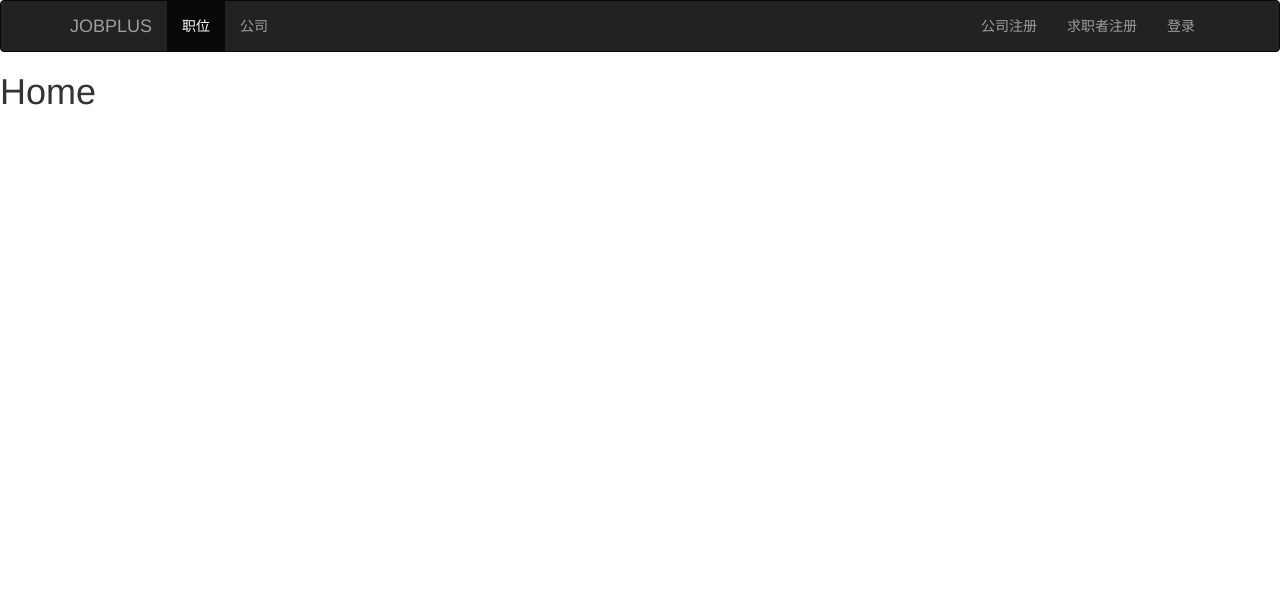
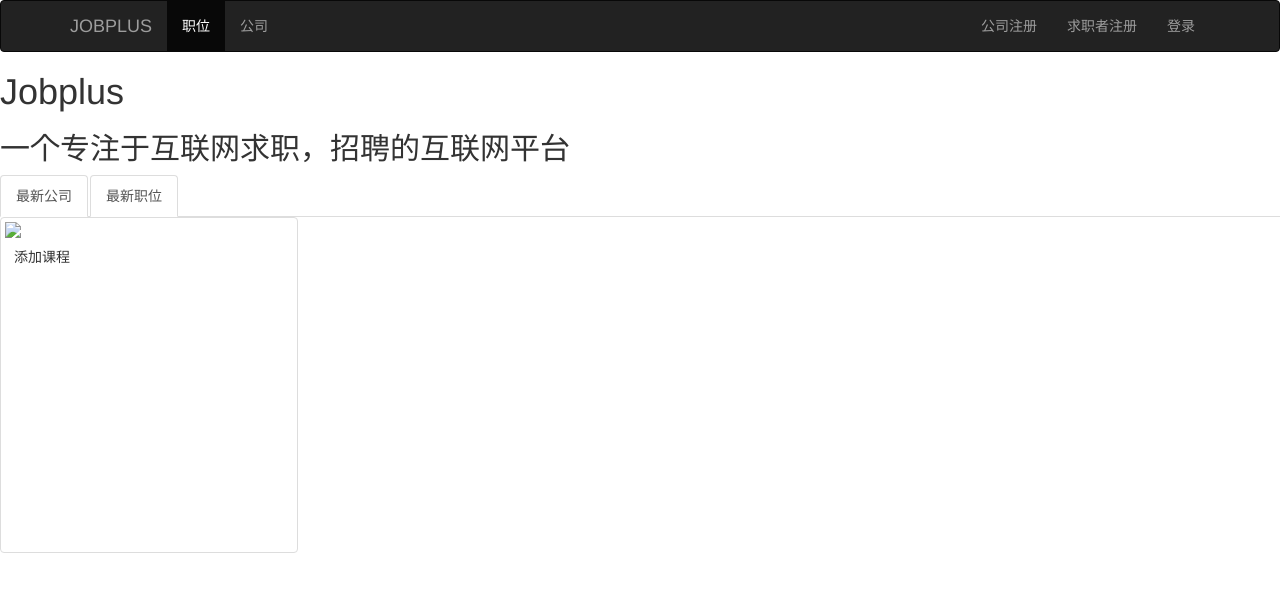
Before and after one commit to teawithme/jobplus6-11, a Flask app: template jobplus/templates/index.html in a window 1280 px wide. Shown: the top 592 px of the page. Run offline with Flask 2, Linux system fonts and the light colour scheme; the template is opened without the code that fills it, so the values that code supplies are empty; some libraries are stand-ins or nearby versions.

Commit message:
add slogan

```diff
--- a/jobplus/templates/index.html
+++ b/jobplus/templates/index.html
@@ -3,5 +3,21 @@
 {% block title %}Home{% endblock %}
 
 {% block body %}
-<h1>Home</h1>
+<div class='slogan-container'>
+    <h1>Jobplus</h1>
+    <h2>一个专注于互联网求职，招聘的互联网平台</h2>
+</div>
+<ul class="nav nav-tabs list-title">
+    <li role="presentation" class="active"><a href="#">最新公司</a></li>
+    <li role="presentation" class="active"><a href="#">最新职位</a></li>
+</ul>
+<div class="row">
+    <div class="col-sm-6 col-md-4 col-lg-3">
+        <div class="thumbnail" style='height: 336px;'>
+            <a href="#"><img class="lazy" src="#"></a>
+            <div class="caption">
+                <p>添加课程</p>
+            </div>
+        </div>
+    </div>
 {% endblock %}
```
